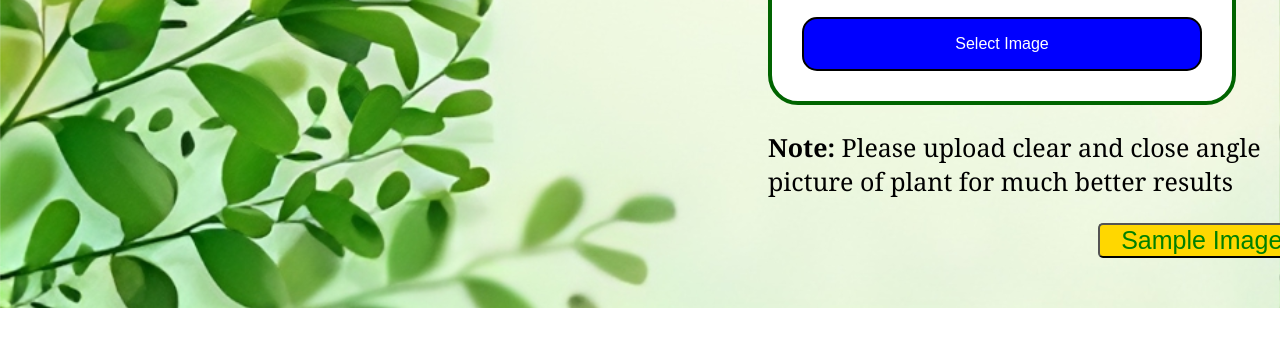
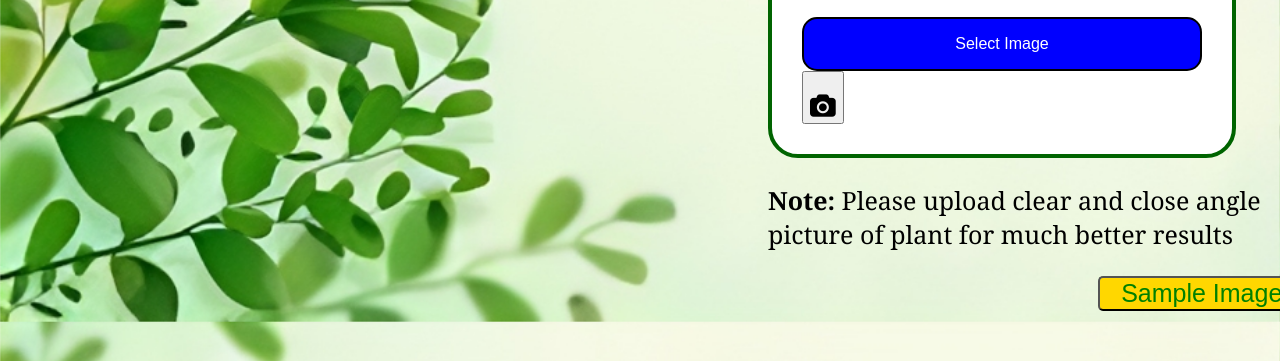
Before and after one commit to Jatinagrawal22/Sih, a plain HTML site: page index.html in a window 1280 px wide. Shown: the part 527-888 px from the top of the page. Before the commit the page ends 835 px from the top, so only its background shows below. Drawn offline with Linux system fonts and the light colour scheme.

Commit message:
Update index.html

```diff
--- a/index.html
+++ b/index.html
@@ -18,6 +18,7 @@
             <!-- <img src="hb.png" alt=""> -->
         </div>
         <button class="si">Select Image</button>
+        <button style="font-size:24px" class="ci"><i class="fa fa-camera"></i></button>
     </div>
     <section class="container1">
         <p class="sample"> <b>Note:</b> Please upload clear and close angle <br>picture of plant for much better results</p>
```
